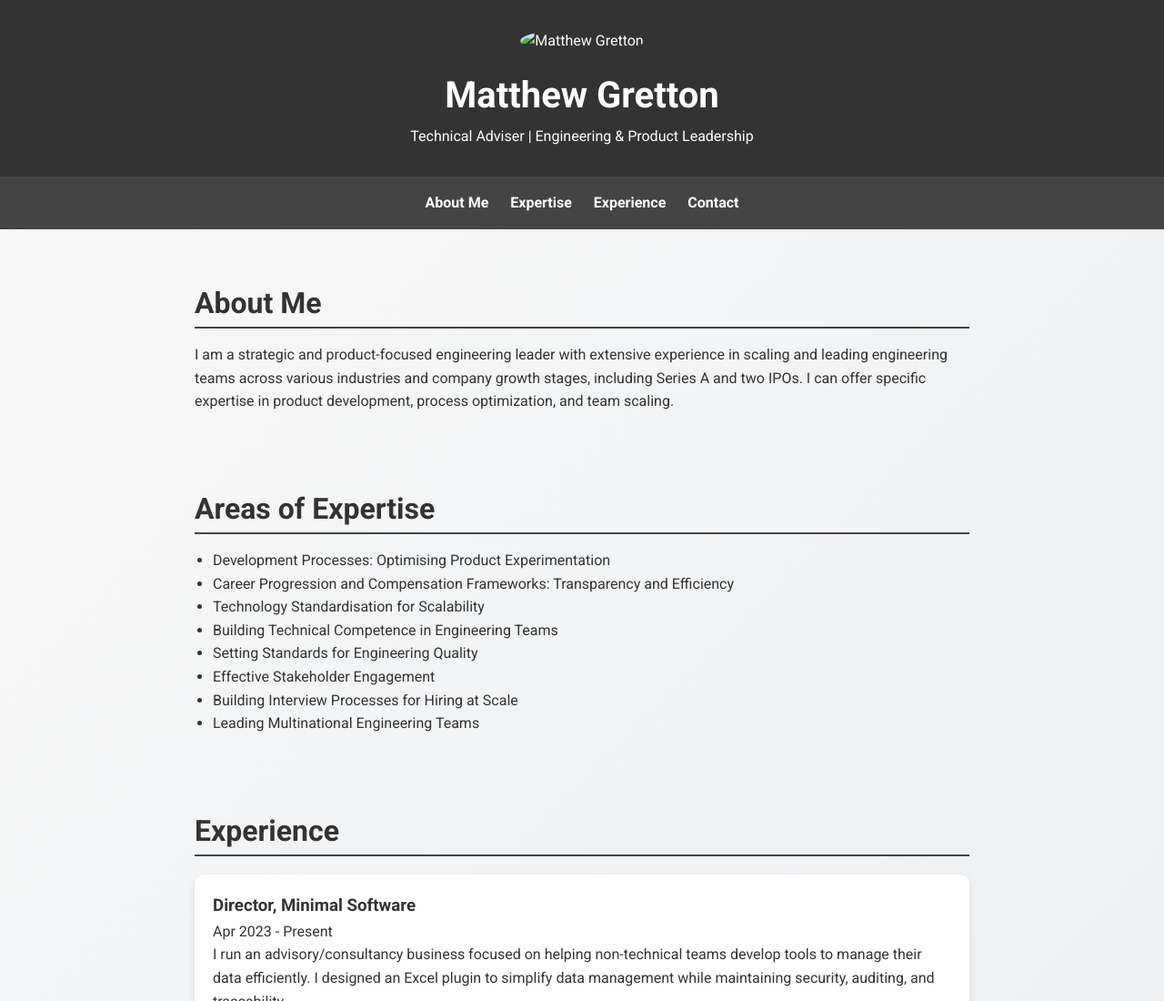
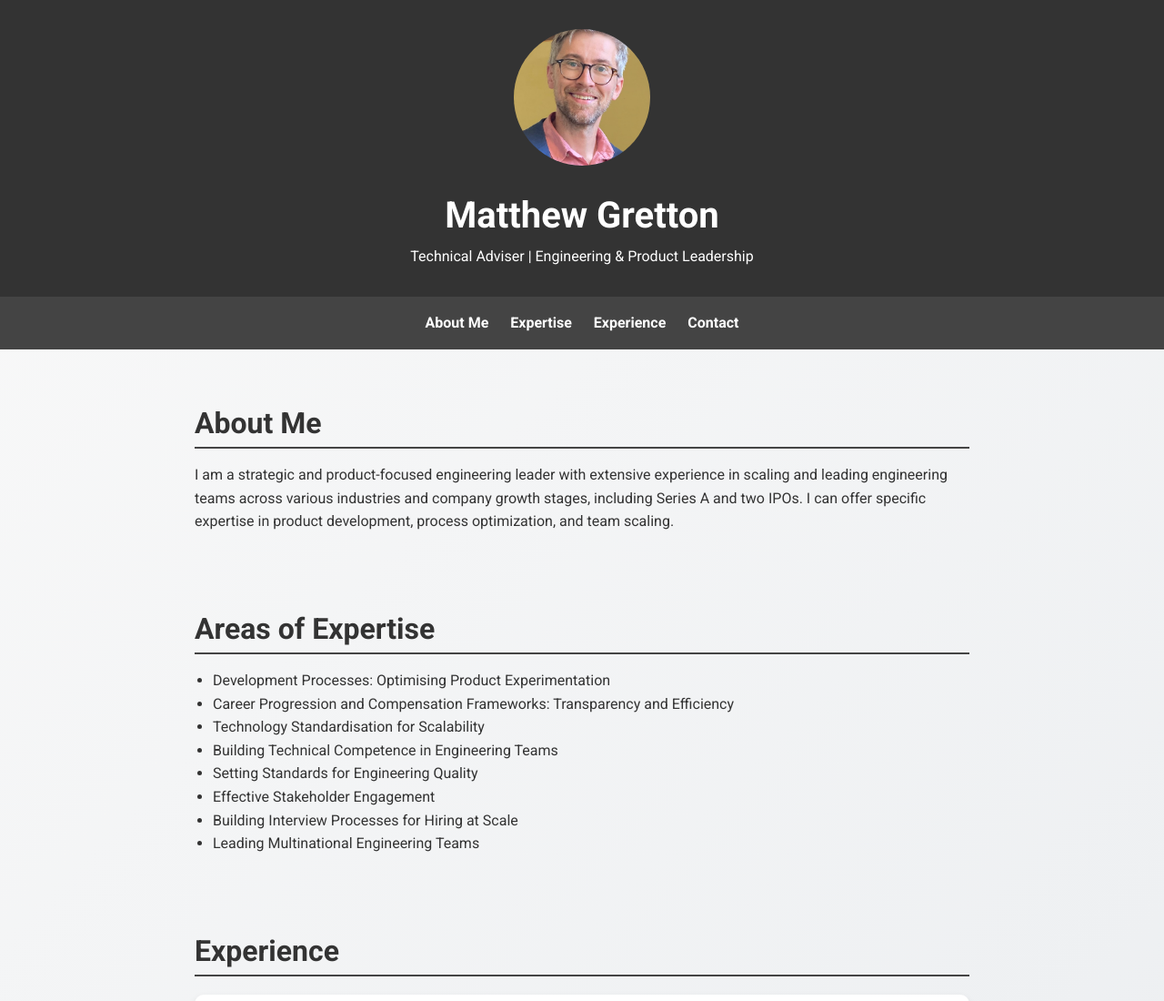
Before and after one commit to matthewgretton/matthewgretton.github.io, a plain HTML site: page index.html in a window 1280 px wide. Shown: the top 1100 px of the page at 91% size. Drawn offline with Linux system fonts and the light colour scheme.

Commit message:
Update index.html

```diff
--- a/index.html
+++ b/index.html
@@ -10,7 +10,7 @@
 <body>
 
     <header>
-        <img src="your-photo.jpg" alt="Matthew Gretton" class="profile-picture">
+        <img src="matthewgretton.jpg" alt="Matthew Gretton" class="profile-picture">
         <h1>Matthew Gretton</h1>
         <p>Technical Adviser | Engineering & Product Leadership</p>
     </header>
```
